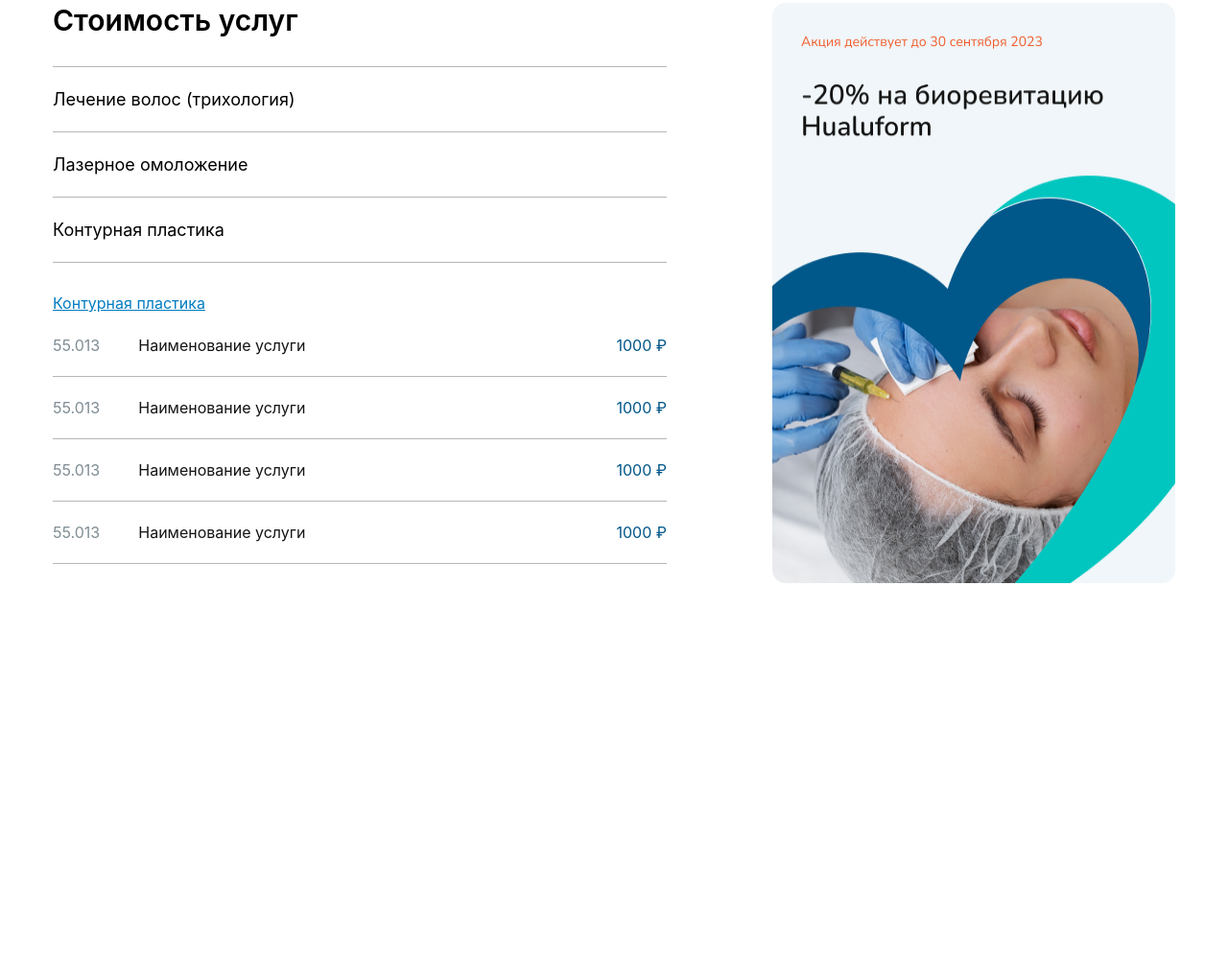
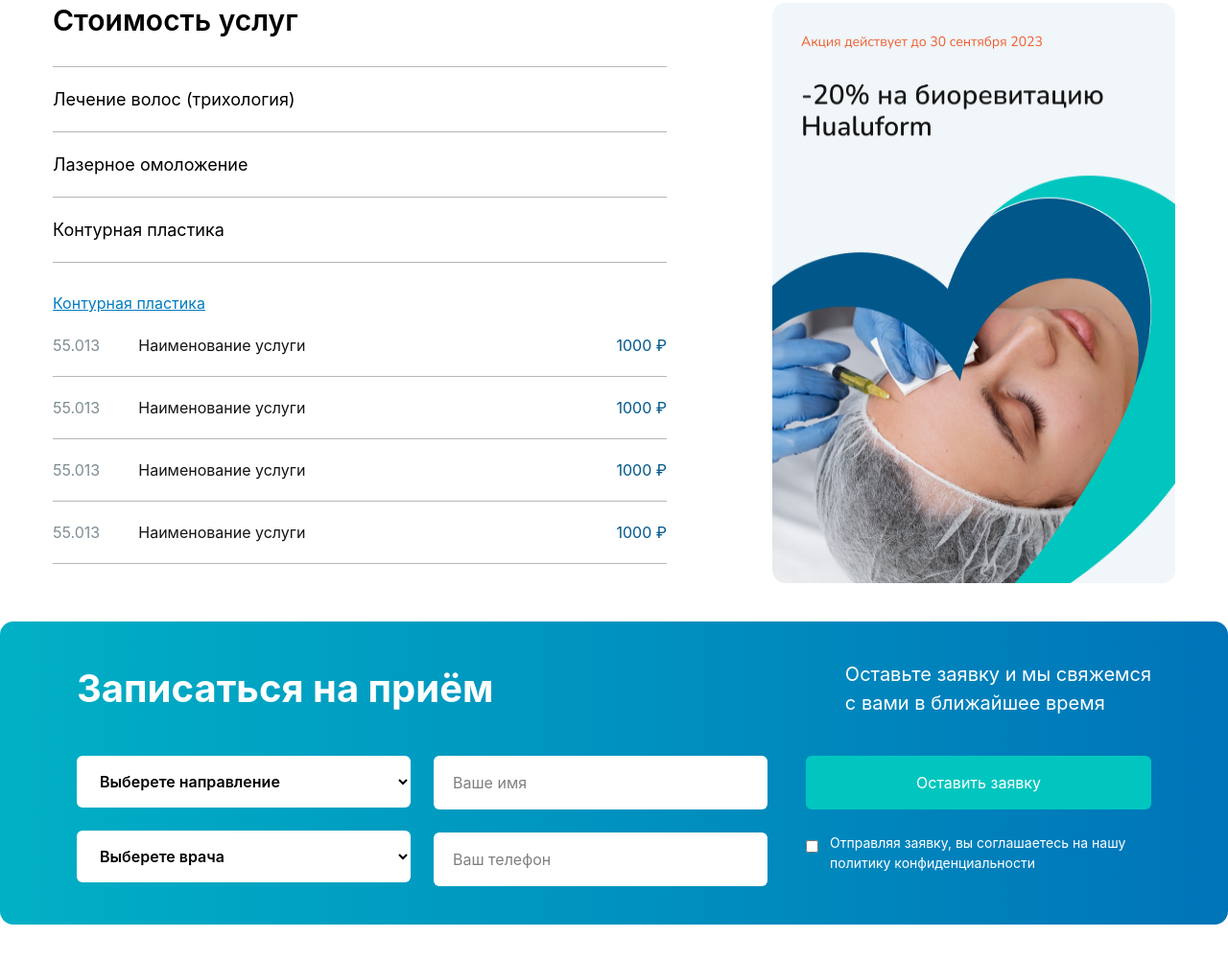
Before and after one commit to Abdulbotin/Exam, a website: page src/Page-3 by Yunus/index.html in a window 1280 px wide. Shown: the part 1103-2105 px from the top of the page at 96% size. Before the commit the page ends 1711 px from the top, so only its background shows below. Drawn offline with nearby package versions, Linux system fonts and the light colour scheme; files that its build step writes are made by us from their sources.

Commit message:
new part by Yunus

```diff
--- a/src/Page-3 by Yunus/index.html
+++ b/src/Page-3 by Yunus/index.html
@@ -113,6 +113,7 @@
 
 
     <main>
+
         <section>
 
             <div class="bg-[#F0F6F9] mt-[30px] p-[50px] w-[90%] m-auto">
@@ -190,7 +191,75 @@
 
             </div>
 
+            <section
+                class="max-w-[1400px] m-auto p-10 my-10 bg-linear-to-r from-[#02B0C5] to-[#0074B8] rounded-[14px] flex flex-col lg:flex-col gap-10">
+
+
+                <div class="flex flex-col lg:flex-row lg:justify-between gap-10 lg:px-10 px-0">
+                    <h2 class="text-white text-[48px] lg:text-[40px] font-bold"> Записаться на приём </h2>
+
+                    <p class="text-white text-[20px]">
+                        Оставьте заявку и мы свяжемся <br>
+                        с вами в ближайшее время
+                    </p>
+                </div>
+
+
+                <div class="flex flex-col lg:flex-row lg:justify-center gap-10 w-full">
+
+
+                    <div class="flex flex-col lg:flex-row gap-6 w-full lg:w-[60%]">
+
+                        <div class="flex flex-col gap-6 w-full">
+                            <select class="bg-white rounded-md px-5 py-4 text-[16px]
+                        w-full font-semibold">
+                                <option> Выберете направление </option>
+                            </select>
+
+
+                            <select class="bg-white rounded-md px-5 py-4 text-[16px]
+                        w-full font-semibold">
+                                <option> Выберете врача </option>
+                            </select>
+                        </div>
+
+                        <div class="flex flex-col gap-6 w-full">
+                            <input type="text" placeholder="Ваше имя" class="bg-white rounded-md px-5 py-4 text-[16px]
+                        w-full ">
+
+                            <input type="tel" placeholder="Ваш телефон" class="bg-white rounded-md px-5 py-4 text-[16px]
+                        w-full">
+                        </div>
+
+                    </div>
+
+
+                    <div class="flex flex-col gap-6 w-full lg:w-[30%]">
+
+                        <button class="bg-[#00C6BF] text-white rounded-md px-8 py-4
+                    w-full  hover:text-[#00578A]
+                    hover:cursor-pointer">
+                            Оставить заявку
+                        </button>
+
+                        <div class="flex gap-3 items-start">
+                            <input type="checkbox" class="mt-2" id="i1">
+
+                            <label class="text-white text-[14px]" for="i1">
+                                Отправляя заявку, вы соглашаетесь на нашу
+                                политику конфиденциальности
+                            </label>
+                        </div>
+                    </div>
+                </div>
+            </section>
+
         </section>
+
+        <article>
+
+        </article>
+
     </main>
 
 </body>
```
